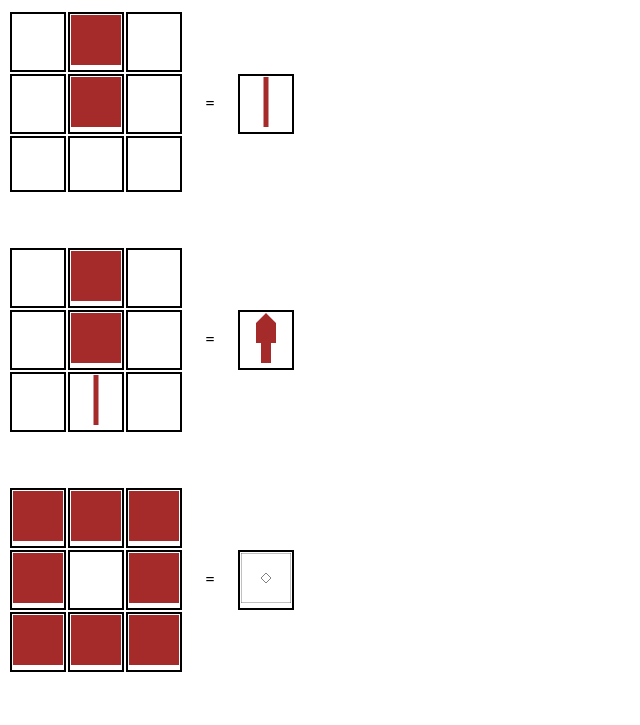
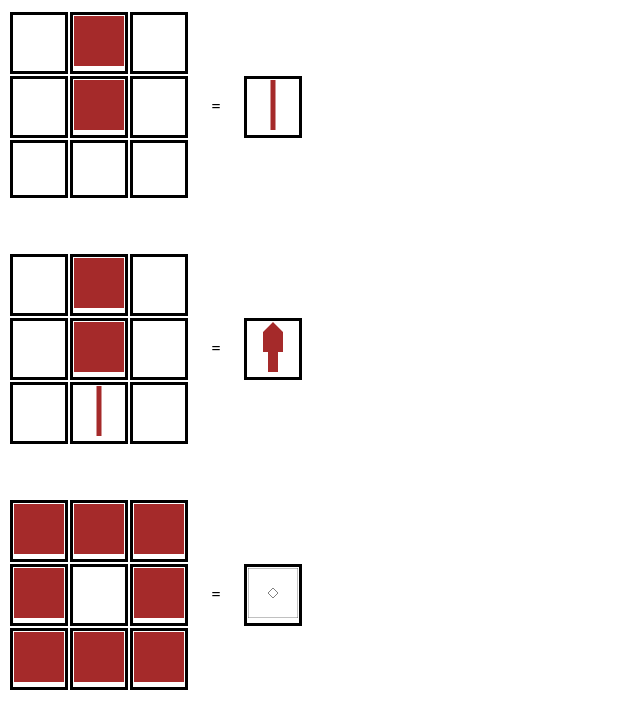
Before and after one commit to brianpap/block_ser_resepes, a plain HTML site: page index.html in a window 1280 px wide. Shown: the top 725 px of the page, without its empty margins (0-640 px from the left). Drawn offline with Linux system fonts and the light colour scheme.

Commit message:
Update index.html

```diff
--- a/index.html
+++ b/index.html
@@ -10,7 +10,7 @@
       td {
         width: 50px;
         height: 50px;
-        border: 2px black solid;
+        border: 3px black solid;
       }
       th {
         width: 50px;
```
